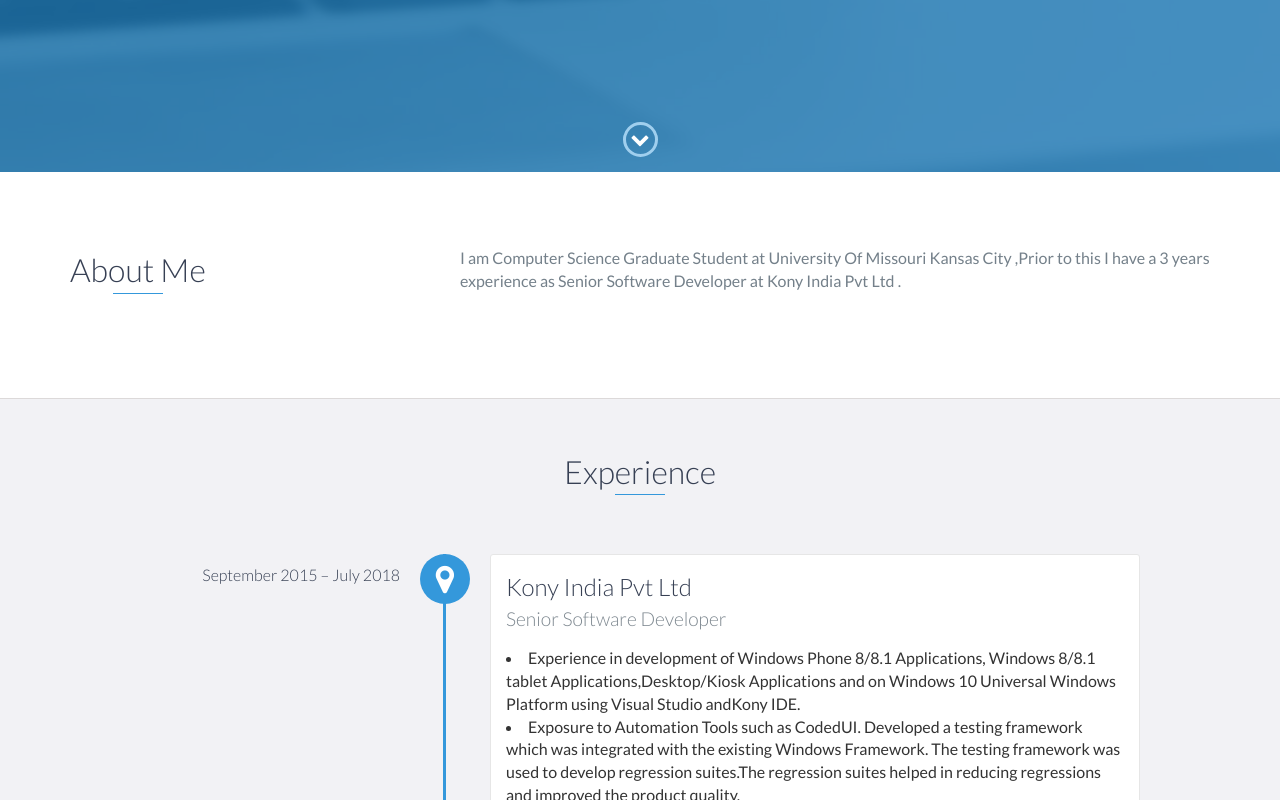
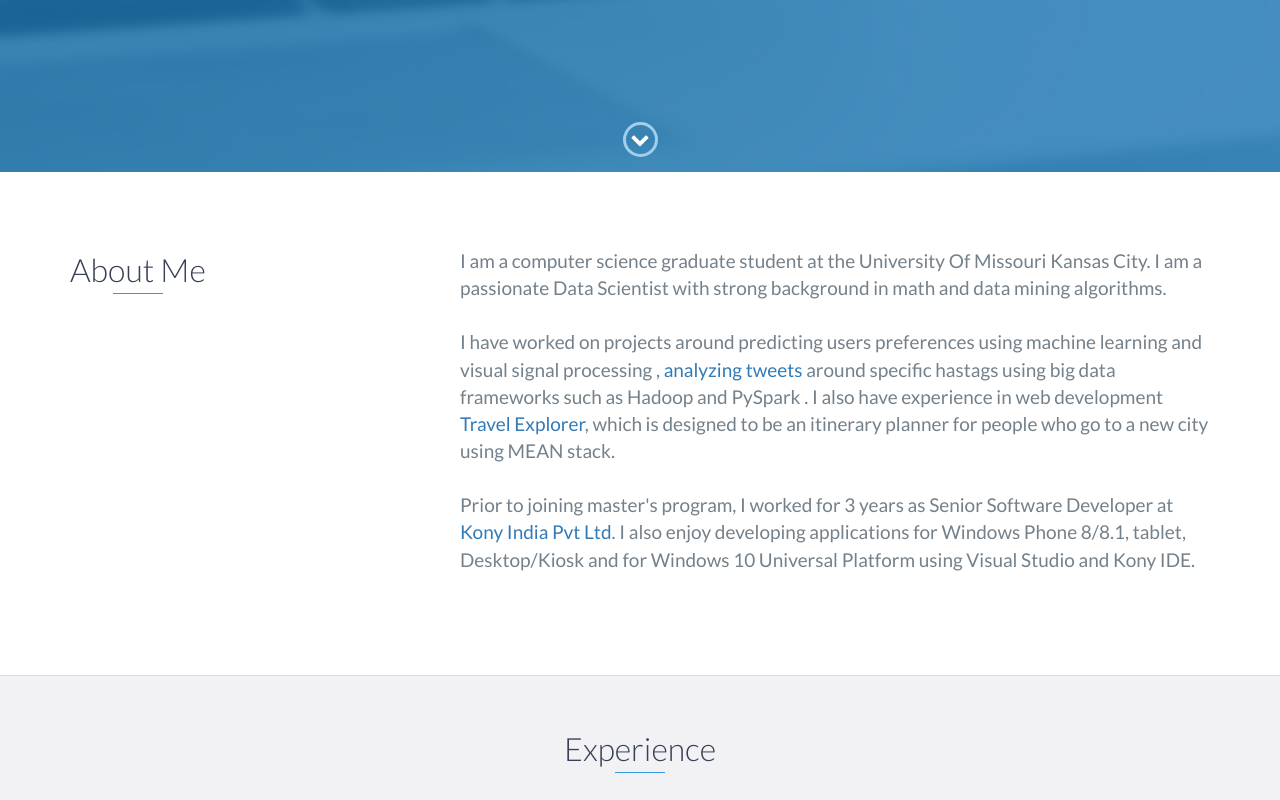
Before and after one commit to htata31/htata31.github.io, a website: page index.html in a window 1280 px wide. Shown: the part 628-1428 px from the top of the page. Drawn offline with nearby package versions, Linux system fonts and the light colour scheme.

Commit message:
Changed the text of about me

```diff
--- a/index.html
+++ b/index.html
@@ -98,10 +98,20 @@
                 <div class="col-md-4">
                     <h2 class="heading">About Me</h2>
                 </div>
-                <div class="col-md-8">
+                <div class="col-md-8" style="font-size: 19px">
                     <p>
-                        I am Computer Science Graduate Student at University Of Missouri Kansas City ,Prior to this I have a 3 years experience as Senior Software Developer at Kony India Pvt Ltd  .
+                        I am a computer science graduate student at the University Of Missouri Kansas City. I am a passionate Data Scientist with strong background in math and data mining algorithms.
                     </p>
+                    <br>
+                    <p>
+                        I have worked on projects around predicting users preferences using machine learning and visual signal processing , <a href="https://github.com/htata31/PB_PROJECT">analyzing tweets</a> around specific hastags using big data frameworks such as Hadoop and PySpark . I also have experience in web development <a href="https://github.com/SaranAkkiraju/CS5551_Team8_Project/wiki/Project-Increment-3">Travel Explorer</a>, which is designed to be an itinerary planner for people who go to a new city using MEAN stack.
+                    </p>
+                    <br>
+                    <p>
+                        Prior to joining master's program, I worked for 3 years as Senior Software Developer at  <a href="https://www.kony.com/about/">Kony India Pvt Ltd</a>. I also enjoy developing applications for Windows Phone 8/8.1, tablet, Desktop/Kiosk and for Windows 10 Universal  Platform using Visual Studio and
+                        Kony IDE.
+                    </p>
+                    <br>
                 </div>
 
             </div>
```
